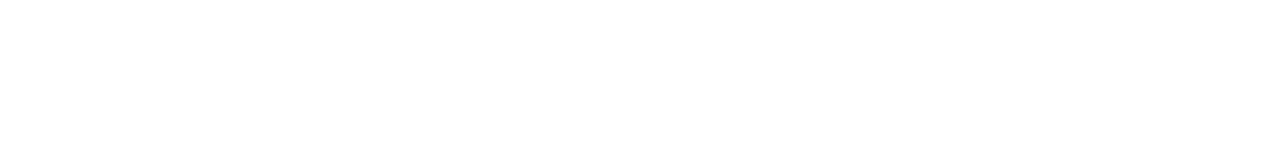
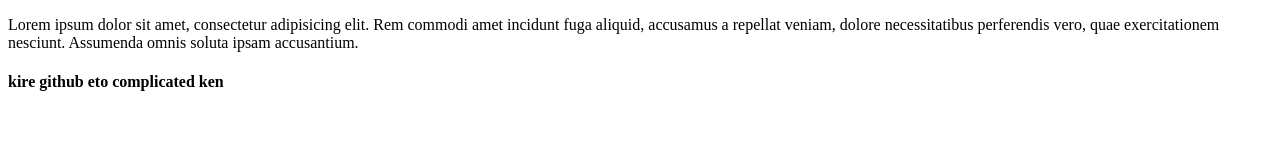
Before and after one commit to Afzalur-Rahman/my-first-github-repo, a plain HTML site: page index.html in a window 1280 px wide. Drawn offline with Linux system fonts and the light colour scheme.

Commit message:
just added a paragraph

```diff
--- a/index.html
+++ b/index.html
@@ -6,6 +6,7 @@
     <title>My first ever github repository</title>
 </head>
 <body>
-
+    <p>Lorem ipsum dolor sit amet, consectetur adipisicing elit. Rem commodi amet incidunt fuga aliquid, accusamus a repellat veniam, dolore necessitatibus perferendis vero, quae exercitationem nesciunt. Assumenda omnis soluta ipsam accusantium.</p>
+    <h4>kire github eto complicated ken</h4>
 </body>
 </html>
```
